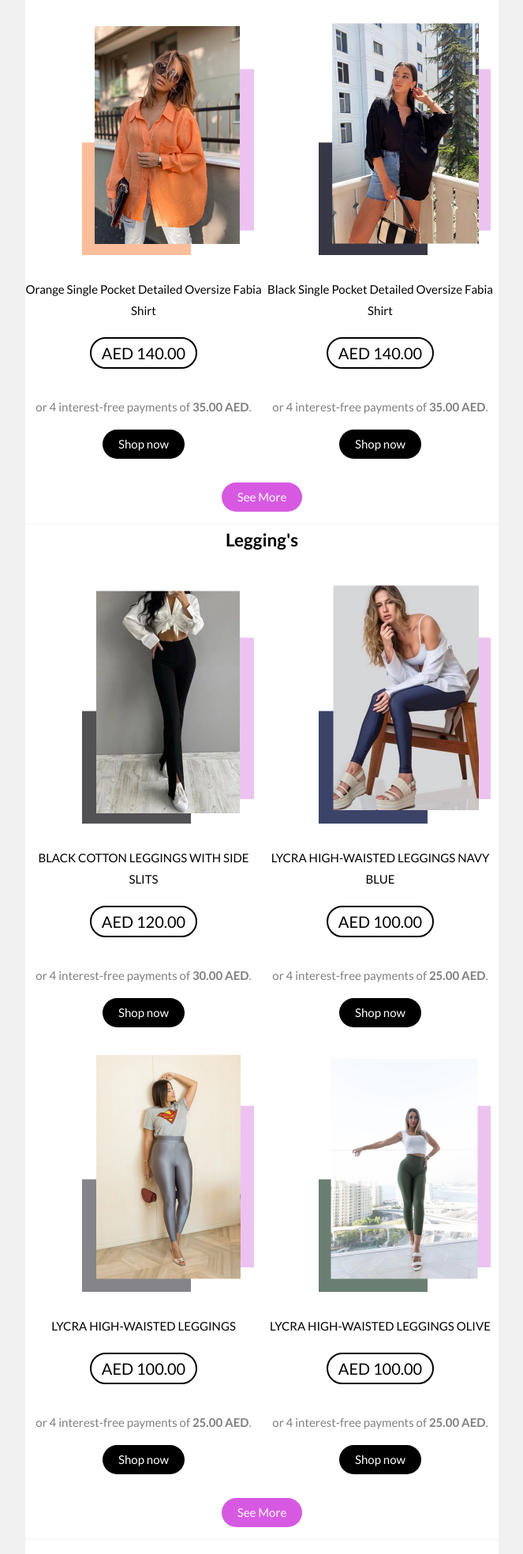
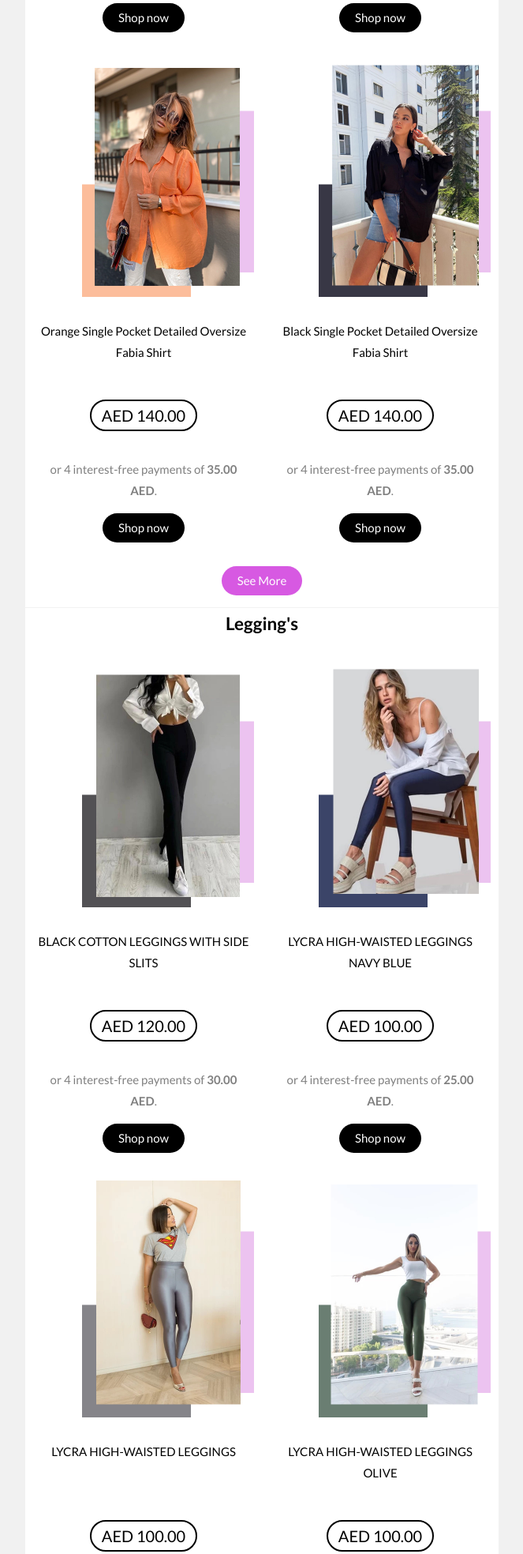
Before and after one commit to shubham-intelgray/email, a website: page campaign4.html in a window 1280 px wide. Shown: the part 1760-3728 px from the top of the page at 79% size, without its empty margins (308-971 px from the left). Drawn offline with nearby package versions, Linux system fonts and the light colour scheme; a web font is replaced by a local one.

Commit message:
design updtaed

```diff
--- a/campaign4.html
+++ b/campaign4.html
@@ -546,13 +546,19 @@
                               display: block;
                             "
                           />
-                          <h4 style="text-align: center">
+                          <h4
+                            style="
+                              text-align: center;
+                              padding: 0rem 1rem;
+                              height: 5rem;
+                            "
+                          >
                             Neon Green Single Pocket Detailed Oversize Fabia
                             Shirt
                           </h4>
                           <span class="price">AED 140.00 </span>
 
-                          <p>
+                          <p style="padding: 0rem 1rem">
                             or 4 interest-free payments of
                             <strong>35.00 AED</strong>.
                           </p>
@@ -589,12 +595,18 @@
                               display: block;
                             "
                           />
-                          <h4 style="text-align: center">
+                          <h4
+                            style="
+                              text-align: center;
+                              padding: 0rem 1rem;
+                              height: 5rem;
+                            "
+                          >
                             Pink Single Pocket Detailed Oversize Fabia Shirt
                           </h4>
                           <span class="price">AED 140.00 </span>
 
-                          <p>
+                          <p style="padding: 0rem 1rem">
                             or 4 interest-free payments of
                             <strong>35.00 AED</strong>.
                           </p>
@@ -645,12 +657,18 @@
                               display: block;
                             "
                           />
-                          <h4 style="text-align: center">
+                          <h4
+                            style="
+                              text-align: center;
+                              padding: 0rem 1rem;
+                              height: 5rem;
+                            "
+                          >
                             Orange Single Pocket Detailed Oversize Fabia Shirt
                           </h4>
                           <span class="price">AED 140.00 </span>
 
-                          <p>
+                          <p style="padding: 0rem 1rem">
                             or 4 interest-free payments of
                             <strong>35.00 AED</strong>.
                           </p>
@@ -687,12 +705,18 @@
                               display: block;
                             "
                           />
-                          <h4 style="text-align: center">
+                          <h4
+                            style="
+                              text-align: center;
+                              padding: 0rem 1rem;
+                              height: 5rem;
+                            "
+                          >
                             Black Single Pocket Detailed Oversize Fabia Shirt
                           </h4>
                           <span class="price">AED 140.00 </span>
 
-                          <p>
+                          <p style="padding: 0rem 1rem">
                             or 4 interest-free payments of
                             <strong>35.00 AED</strong>.
                           </p>
@@ -765,12 +789,18 @@
                               display: block;
                             "
                           />
-                          <h4 style="text-align: center">
+                          <h4
+                            style="
+                              text-align: center;
+                              padding: 0rem 1rem;
+                              height: 5rem;
+                            "
+                          >
                             BLACK COTTON LEGGINGS WITH SIDE SLITS
                           </h4>
                           <span class="price">AED 120.00 </span>
 
-                          <p>
+                          <p style="padding: 0rem 1rem">
                             or 4 interest-free payments of
                             <strong>30.00 AED</strong>.
                           </p>
@@ -807,12 +837,18 @@
                               display: block;
                             "
                           />
-                          <h4 style="text-align: center">
+                          <h4
+                            style="
+                              text-align: center;
+                              padding: 0rem 1rem;
+                              height: 5rem;
+                            "
+                          >
                             LYCRA HIGH-WAISTED LEGGINGS NAVY BLUE
                           </h4>
                           <span class="price">AED 100.00 </span>
 
-                          <p>
+                          <p style="padding: 0rem 1rem">
                             or 4 interest-free payments of
                             <strong>25.00 AED</strong>.
                           </p>
@@ -863,12 +899,18 @@
                               display: block;
                             "
                           />
-                          <h4 style="text-align: center">
+                          <h4
+                            style="
+                              text-align: center;
+                              padding: 0rem 1rem;
+                              height: 5rem;
+                            "
+                          >
                             LYCRA HIGH-WAISTED LEGGINGS
                           </h4>
                           <span class="price">AED 100.00 </span>
 
-                          <p>
+                          <p style="padding: 0rem 1rem">
                             or 4 interest-free payments of
                             <strong>25.00 AED</strong>.
                           </p>
@@ -905,12 +947,18 @@
                               display: block;
                             "
                           />
-                          <h4 style="text-align: center">
+                          <h4
+                            style="
+                              text-align: center;
+                              padding: 0rem 1rem;
+                              height: 5rem;
+                            "
+                          >
                             LYCRA HIGH-WAISTED LEGGINGS OLIVE
                           </h4>
                           <span class="price">AED 100.00 </span>
 
-                          <p>
+                          <p style="padding: 0rem 1rem">
                             or 4 interest-free payments of
                             <strong>25.00 AED</strong>.
                           </p>
```
